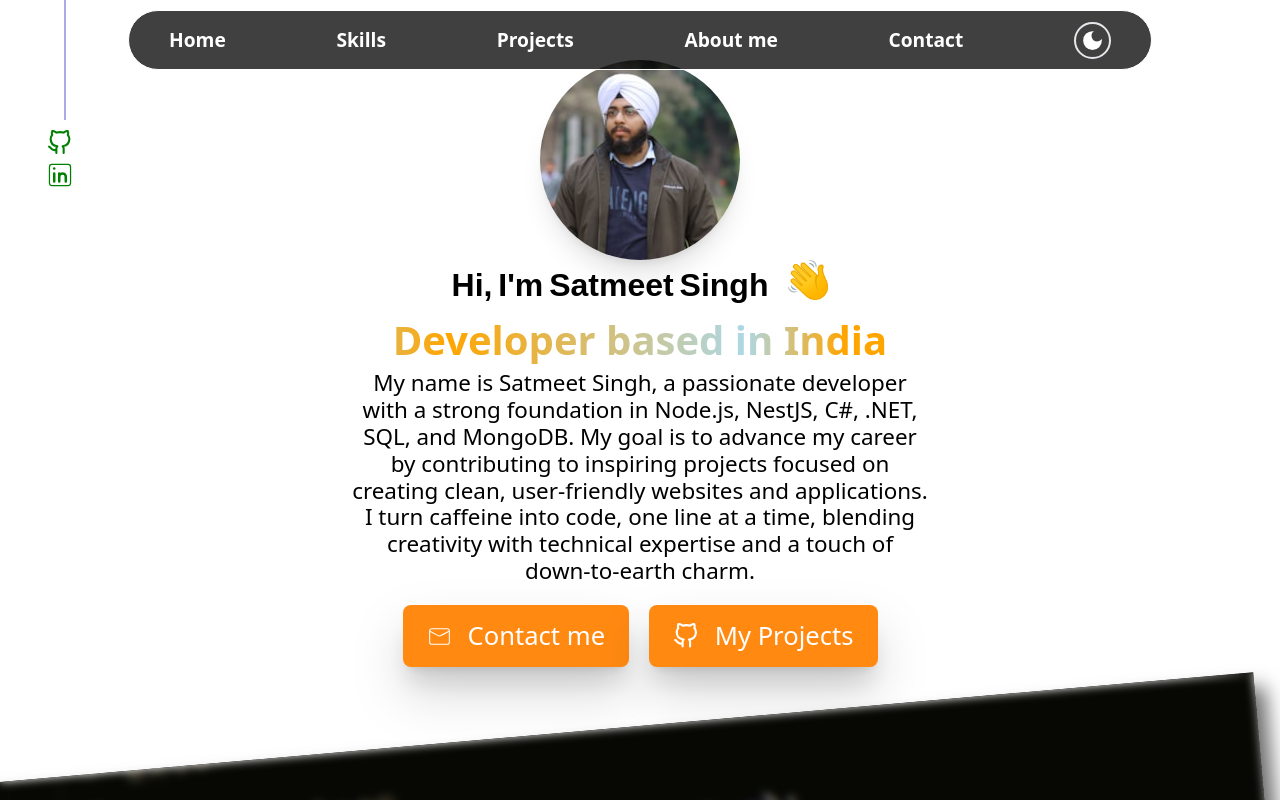
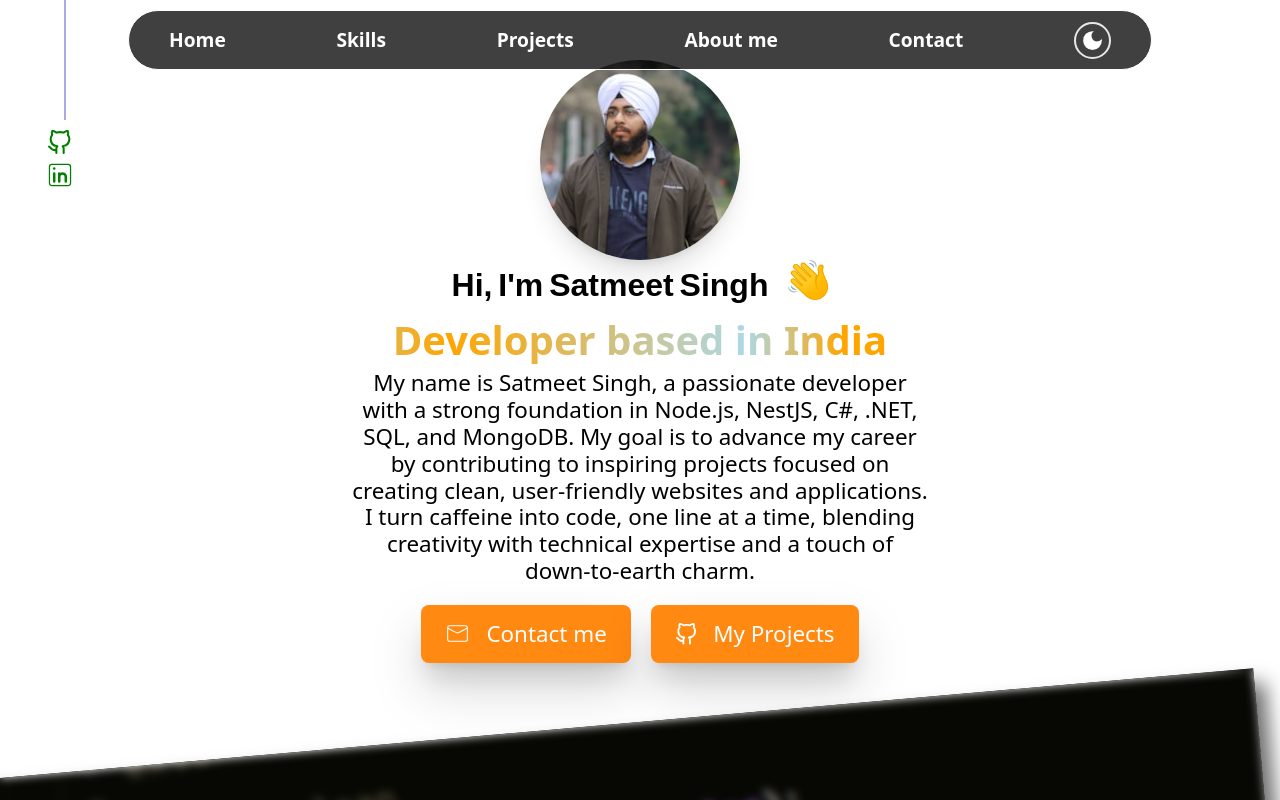
Before and after one commit to SatmeetSingh/my-portfolio, a React (Vite) app: page / in a window 1280 px wide. Shown: the top 800 px of the page. Built offline with nearby package versions, Linux system fonts and the light colour scheme.

Commit message:
some minor transition fixes

```diff
--- a/index.html
+++ b/index.html
@@ -2,7 +2,12 @@
 <html lang="en">
   <head>
     <meta charset="UTF-8" />
-    <link rel="icon" type="image/svg+xml" href="/vite.svg" />
+    <link
+      rel="icon"
+      type="image/jpg"
+      href="/images/myPhoto.jpg"
+      class="circular-icon"
+    />
     <meta name="viewport" content="width=device-width, initial-scale=1.0" />
     <link
       rel="stylesheet"
--- a/src/utils/Button.jsx
+++ b/src/utils/Button.jsx
@@ -2,7 +2,7 @@
 
 function Button({ children }) {
   return (
-    <button className="text-white drop-shadow-2xl border-none py-3 px-6 rounded-lg text-[1.6rem] max-md:text-[1.2rem]   flex flex-row gap-4 justify-center items-center cursor-pointer   shadow-xl hover:scale-100 hover:-translate-y-2 hover:drop-shadow-xl transition-all duration-200 w-max hover:bg-[#40A2E3] bg-[#FF8911]  btn1">
+    <button className="text-white drop-shadow-2xl border-none py-3 px-6 rounded-lg text-[1.4rem] max-md:text-[1.1rem]   flex flex-row gap-4 justify-center items-center cursor-pointer   shadow-xl hover:scale-100 hover:-translate-y-1 hover:drop-shadow-xl transition-all duration-200 w-max hover:bg-[#40A2E3] bg-[#FF8911]  btn1">
       {children}
     </button>
   );
```
